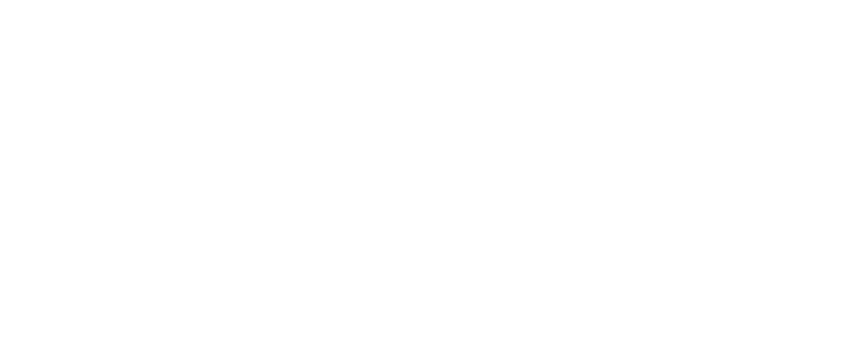
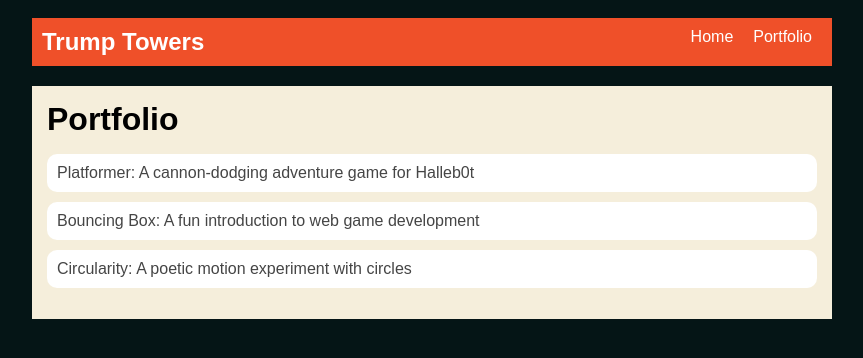
Before and after one commit to jermainerobinson-dev/jermainerobinson-dev.github.io, a plain HTML site: page portfolio.html in a window 1280 px wide. Shown: the whole page, without its empty margins (208-1071 px from the left). Drawn offline with Linux system fonts and the light colour scheme.

Commit message:
portfolio

```diff
--- a/portfolio.html
+++ b/portfolio.html
@@ -0,0 +1,41 @@
+<!DOCTYPE html>
+<html>
+  <head>
+    <title>Trump Towers</title>
+     <link rel="stylesheet" href="style.css" />
+  </head>
+
+  <body>
+    <!-- All content goes here -->
+    <div id="all-contents">
+      <nav>
+        <h1>Trump Towers</h1>
+        <ul id="nav-ul">
+            <li class="nav-li">
+                <a href="index.html">Home</a>
+            </li>
+            <li class="nav-li">
+                <a href="portfolio.html">Portfolio</a>
+            </li>
+        </ul>
+      </nav>
+
+      <main>
+        <div class="content">
+            <h1>Portfolio</h1>
+            <ul id="portfolio">
+                <li>
+                    <a href="fsd-projects/platformer/">Platformer: A cannon-dodging adventure game for Halleb0t</a>
+                </li>
+                <li>
+                    <a href="fsd-projects/bouncing-box/">Bouncing Box: A fun introduction to web game development</a>
+                </li>
+                <li>
+                    <a href="fsd-projects/circularity/">Circularity: A poetic motion experiment with circles</a>
+                </li>
+            </ul>
+        </div>
+      </main>
+    </div>
+  </body>
+</html>
--- a/style.css
+++ b/style.css
@@ -75,3 +75,28 @@
 h2, h3 {
     margin: 0px;
 }
+/* Portfolio styles */
+.content h1 {
+  color: black;
+}
+
+#portfolio {
+  list-style-type: none;
+  padding-left: 0;
+}
+
+#portfolio li {
+  background: #fff;
+  padding: 10px;
+  border-radius: 10px;
+  margin-bottom: 10px;
+}
+
+#portfolio li:hover {
+  background: #eee;
+}
+
+#portfolio a {
+  text-decoration: none;
+  color: #454545;
+}
```
